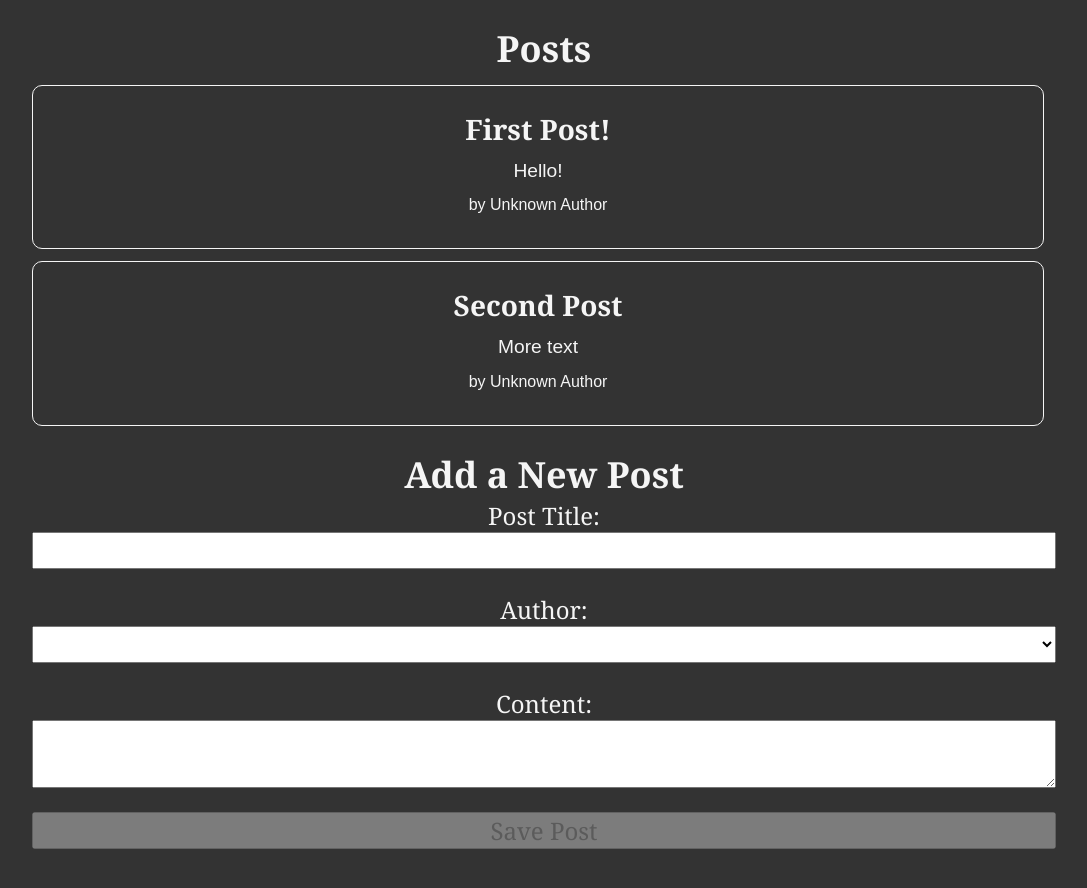
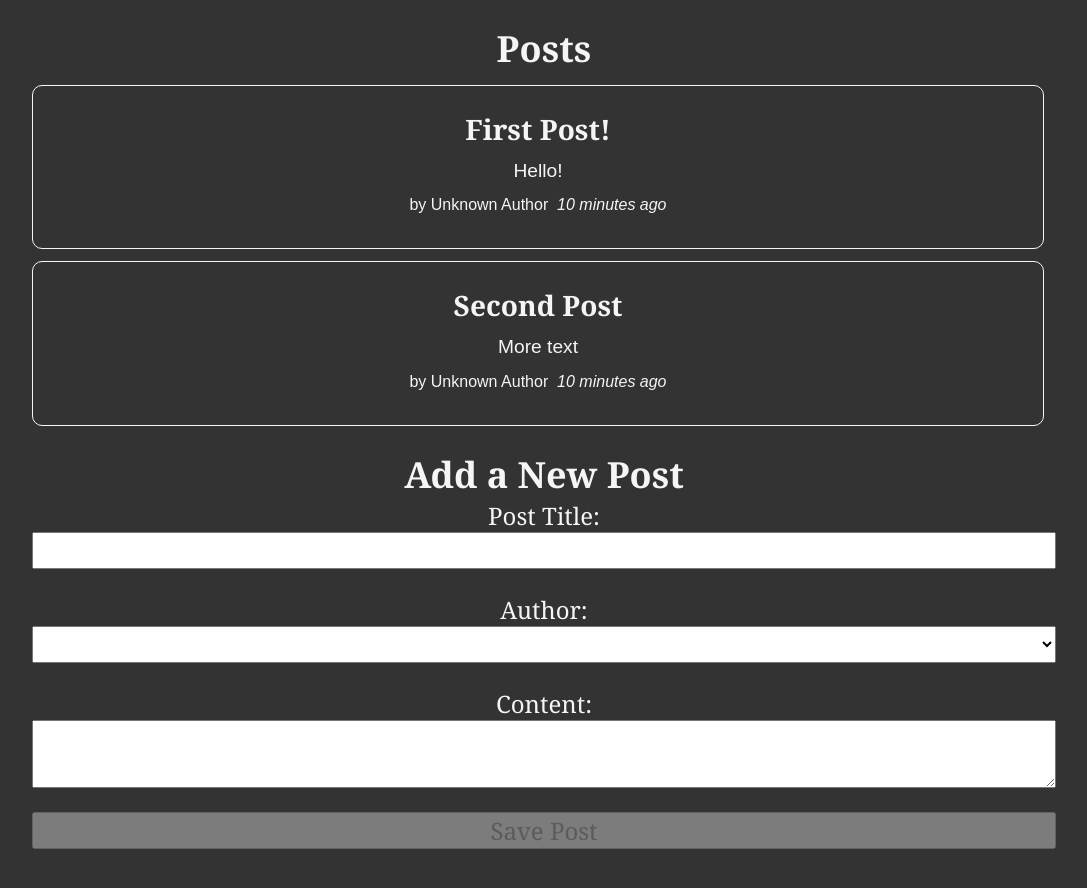
Before and after one commit to SandraBayabos/redux-toolkit-posts, a React (Create React App) app: page / in a window 1280 px wide. Shown: the top 888 px of the page, without its empty margins (96-1183 px from the left). Built offline with nearby package versions, Linux system fonts and the light colour scheme.

Commit message:
added timestamp to posts

```diff
--- a/package.json
+++ b/package.json
@@ -7,6 +7,7 @@
     "@testing-library/jest-dom": "^5.17.0",
     "@testing-library/react": "^13.4.0",
     "@testing-library/user-event": "^13.5.0",
+    "date-fns": "^3.3.1",
     "react": "^18.2.0",
     "react-dom": "^18.2.0",
     "react-redux": "^9.1.0",
--- a/src/features/posts/PostsList.js
+++ b/src/features/posts/PostsList.js
@@ -2,6 +2,7 @@ import { useSelector } from "react-redux";
 import { selectAllPosts } from "./postsSlice";
 import React from "react";
 import PostAuthor from "./PostAuthor";
+import TimeAgo from "./TimeAgo";
 
 const PostsList = () => {
   const posts = useSelector(selectAllPosts);
@@ -12,6 +13,7 @@ const PostsList = () => {
       <p className="post-content">{post.content.substring(0, 100)}</p>
       <p className="postCredit">
         <PostAuthor userId={post.userId} />
+        <TimeAgo timestamp={post.date} />
       </p>
     </article>
   ));
--- /dev/null
+++ b/src/features/posts/TimeAgo.js
@@ -0,0 +1,19 @@
+import { parseISO, formatDistanceToNow } from "date-fns";
+
+import React from "react";
+
+const TimeAgo = ({ timestamp }) => {
+  let timeAgo = "";
+  if (timestamp) {
+    const date = parseISO(timestamp);
+    const timePeriod = formatDistanceToNow(date);
+    timeAgo = `${timePeriod} ago`;
+  }
+  return (
+    <span title={timestamp}>
+      &nbsp; <i>{timeAgo}</i>
+    </span>
+  );
+};
+
+export default TimeAgo;
--- a/src/features/posts/postsSlice.js
+++ b/src/features/posts/postsSlice.js
@@ -1,8 +1,19 @@
 import { createSlice, nanoid } from "@reduxjs/toolkit";
+import { sub } from "date-fns";
 
 const initialState = [
-  { id: "1", title: "First Post!", content: "Hello!" },
-  { id: "2", title: "Second Post", content: "More text" },
+  {
+    id: "1",
+    title: "First Post!",
+    content: "Hello!",
+    date: sub(new Date(), { minutes: 10 }).toISOString(),
+  },
+  {
+    id: "2",
+    title: "Second Post",
+    content: "More text",
+    date: sub(new Date(), { minutes: 10 }).toISOString(),
+  },
 ];
 
 const postsSlice = createSlice({
@@ -19,6 +30,7 @@ const postsSlice = createSlice({
             id: nanoid(),
             title,
             content,
+            date: new Date().toISOString(),
             userId,
           },
         };
```
Also changed, not shown: 1 other file (tests, documents, lock files or other folders).
